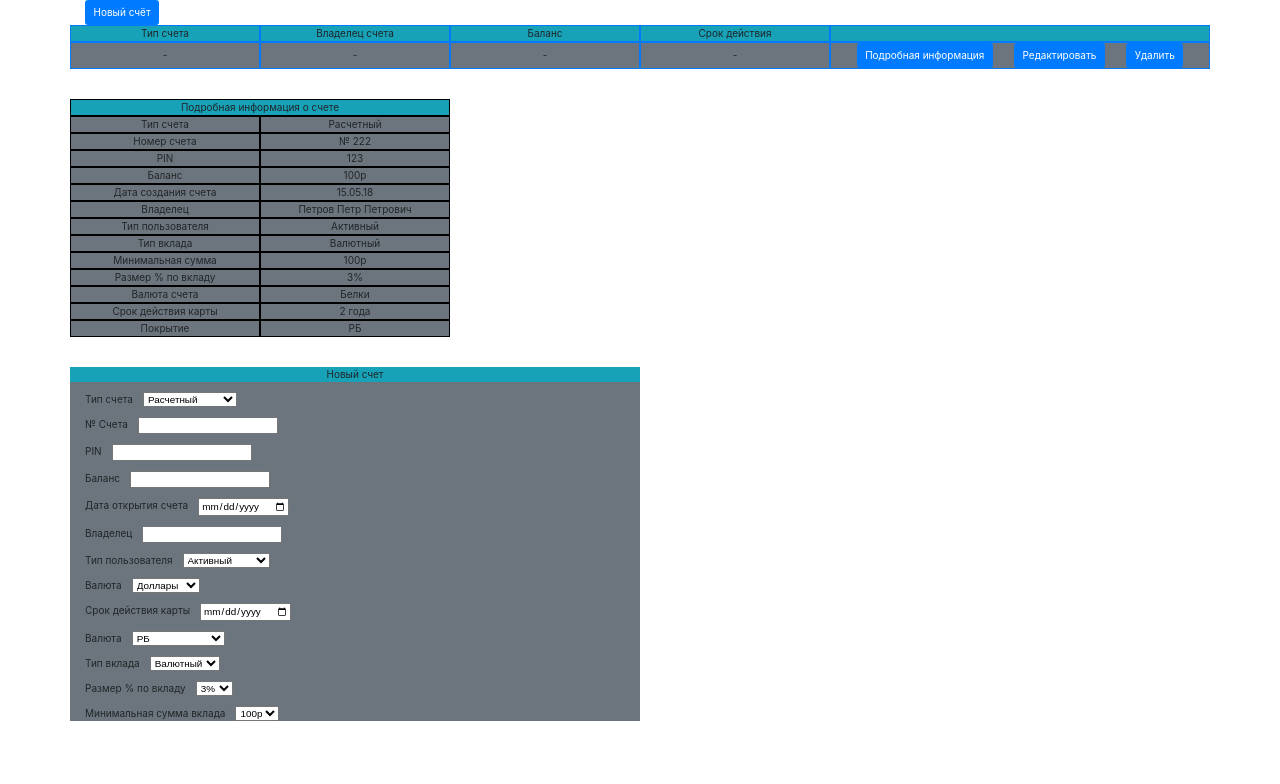
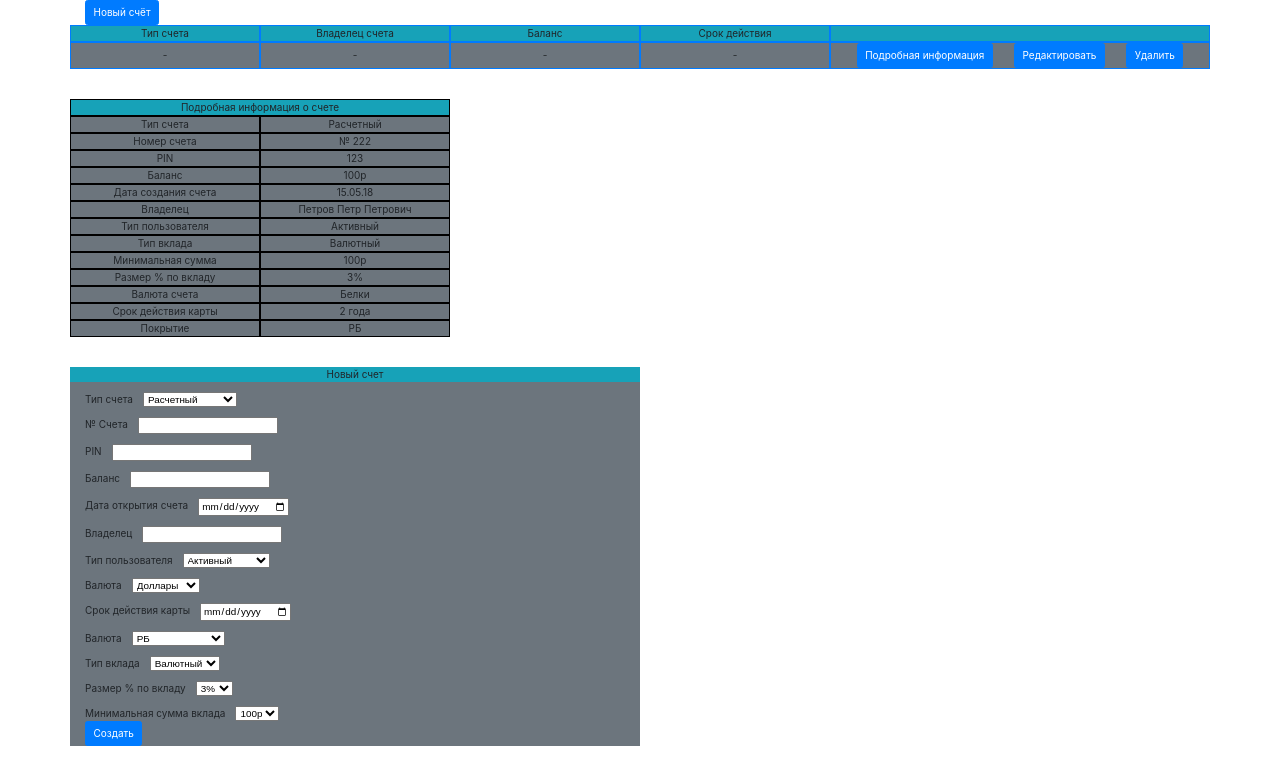
Before and after one commit to gavrushoves/strange_repo, a plain HTML site: page les-5/index.html in a window 1280 px wide. Drawn offline with nearby package versions, Linux system fonts and the light colour scheme.

Commit message:
Update index.html

```diff
--- a/les-5/index.html
+++ b/les-5/index.html
@@ -219,6 +219,7 @@
 								</select>
 							</div>
 						</div>
+						<button type="submit" class="btn btn-primary">Создать</button>
 					</div>
 				</form>
 			</div>
```
